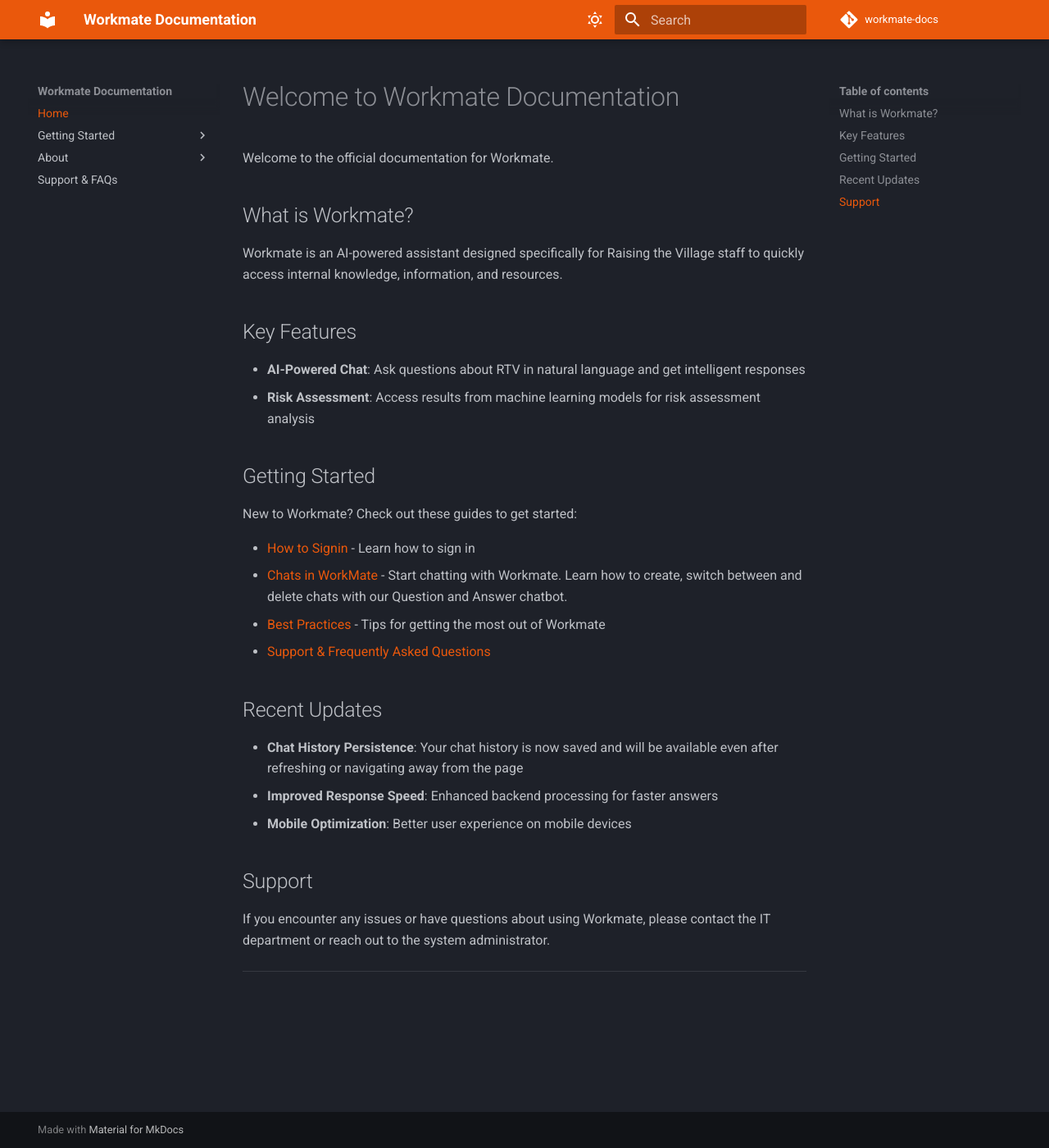
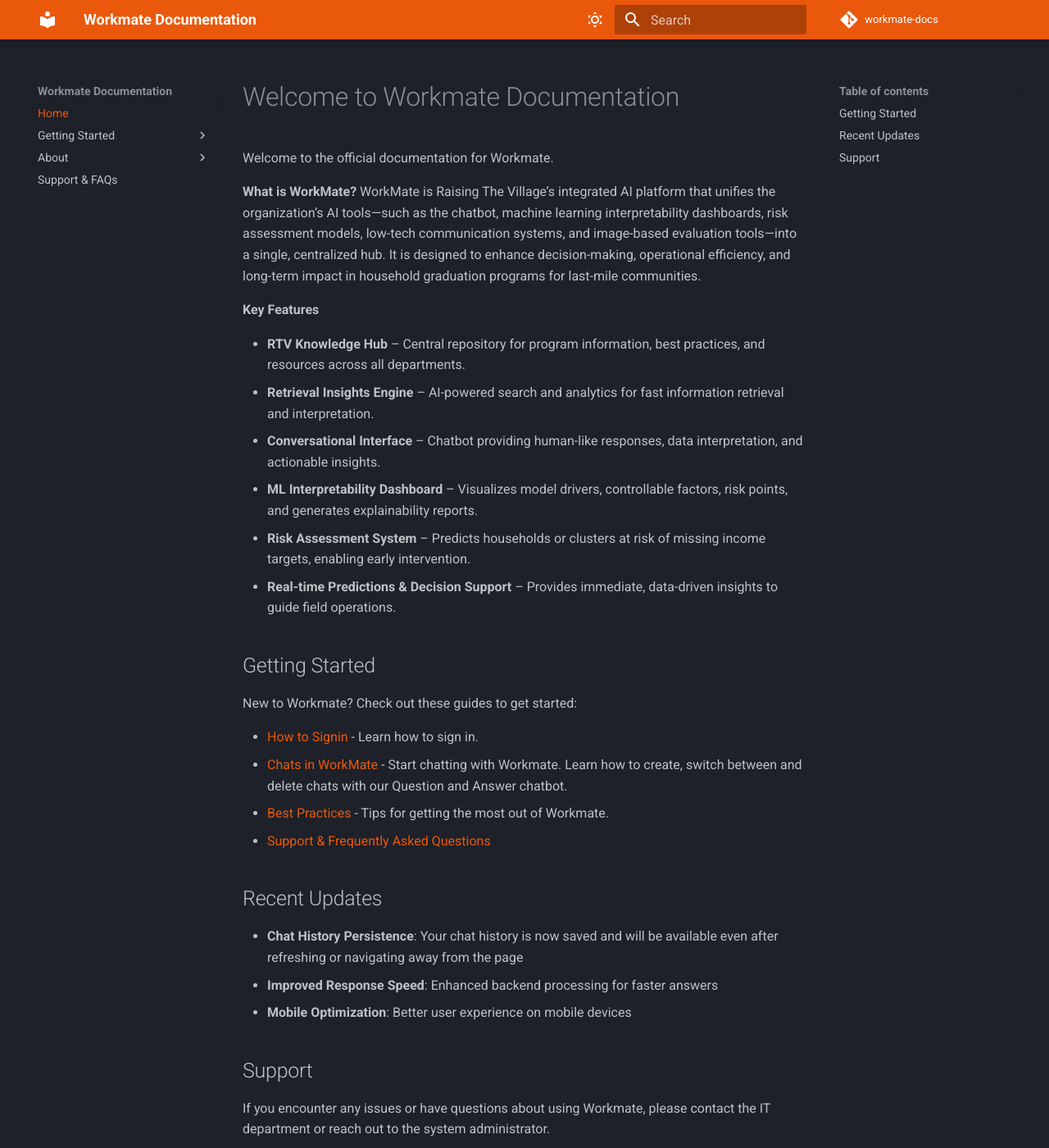
Before and after one commit to Analytics-Raising/workmate-docs, an MkDocs documentation site: the page built from docs/index.md, in a window 1280 px wide and 1400 px high. Shown: the whole window at 82% size. Built offline with MkDocs 1.6.1 and Material for MkDocs 9.7.7, drawn with Linux system fonts in a browser that asks for light colours; comment, search, counter and statistics services are not loaded.

Commit message:
refactor: updated index

```diff
--- a/docs/index.md
+++ b/docs/index.md
@@ -2,22 +2,25 @@
 
 Welcome to the official documentation for Workmate.
 
-## What is Workmate?
+**What is WorkMate?**
+WorkMate is Raising The Village’s integrated AI platform that unifies the organization’s AI tools—such as the chatbot, machine learning interpretability dashboards, risk assessment models, low-tech communication systems, and image-based evaluation tools—into a single, centralized hub. It is designed to enhance decision-making, operational efficiency, and long-term impact in household graduation programs for last-mile communities.
 
-Workmate is an AI-powered assistant designed specifically for Raising the Village staff to quickly access internal knowledge, information, and resources.
+**Key Features**
 
-## Key Features
-
-- **AI-Powered Chat**: Ask questions about RTV in natural language and get intelligent responses
-- **Risk Assessment**: Access results from machine learning models for risk assessment analysis
+* **RTV Knowledge Hub** – Central repository for program information, best practices, and resources across all departments.
+* **Retrieval Insights Engine** – AI-powered search and analytics for fast information retrieval and interpretation.
+* **Conversational Interface** – Chatbot providing human-like responses, data interpretation, and actionable insights.
+* **ML Interpretability Dashboard** – Visualizes model drivers, controllable factors, risk points, and generates explainability reports.
+* **Risk Assessment System** – Predicts households or clusters at risk of missing income targets, enabling early intervention.
+* **Real-time Predictions & Decision Support** – Provides immediate, data-driven insights to guide field operations.
 
 ## Getting Started
 
 New to Workmate? Check out these guides to get started:
 
-- [How to Signin](/how_to_signin/) - Learn how to sign in
+- [How to Signin](/how_to_signin/) - Learn how to sign in.
 - [Chats in WorkMate](/manage_chats/) - Start chatting with Workmate. Learn how to create, switch between and delete chats with our Question and Answer chatbot.
-- [Best Practices](#) - Tips for getting the most out of Workmate
+- [Best Practices](#) - Tips for getting the most out of Workmate.
 - [Support & Frequently Asked Questions](/support/)
 
 
```
